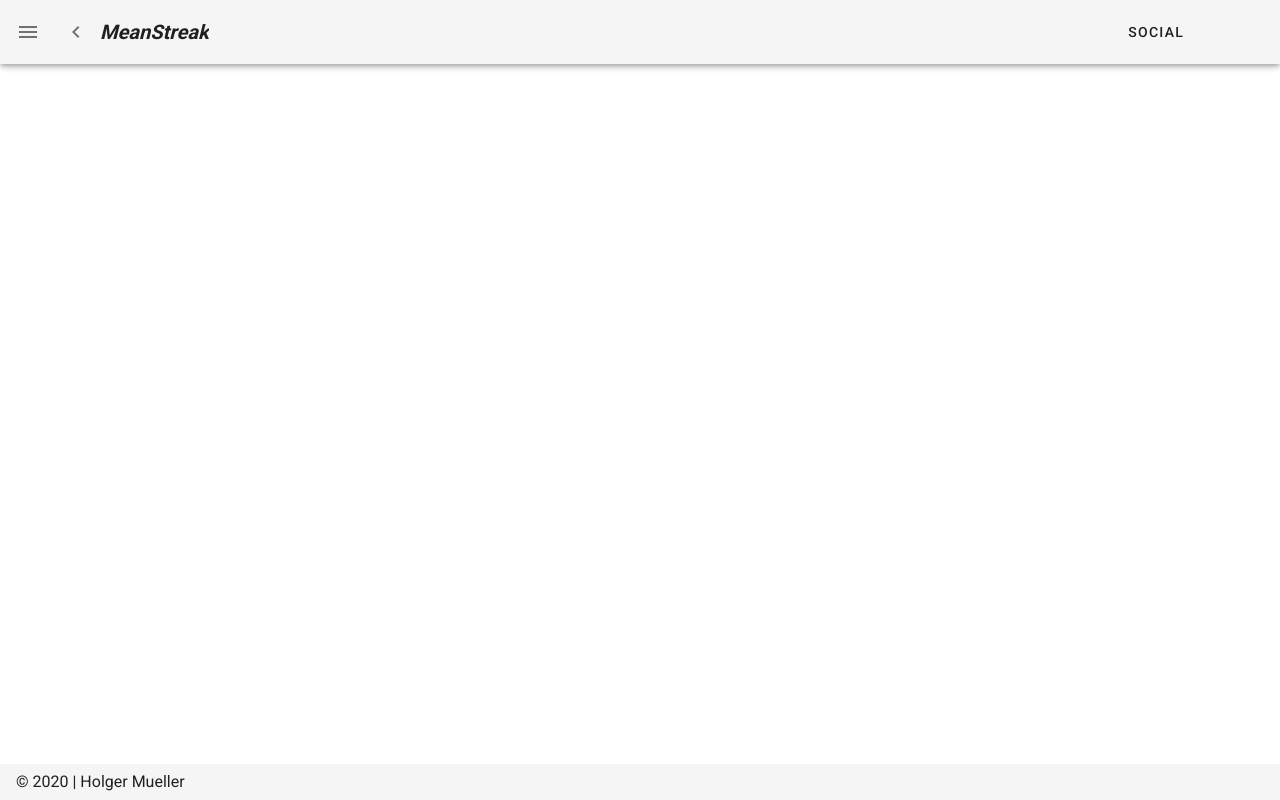
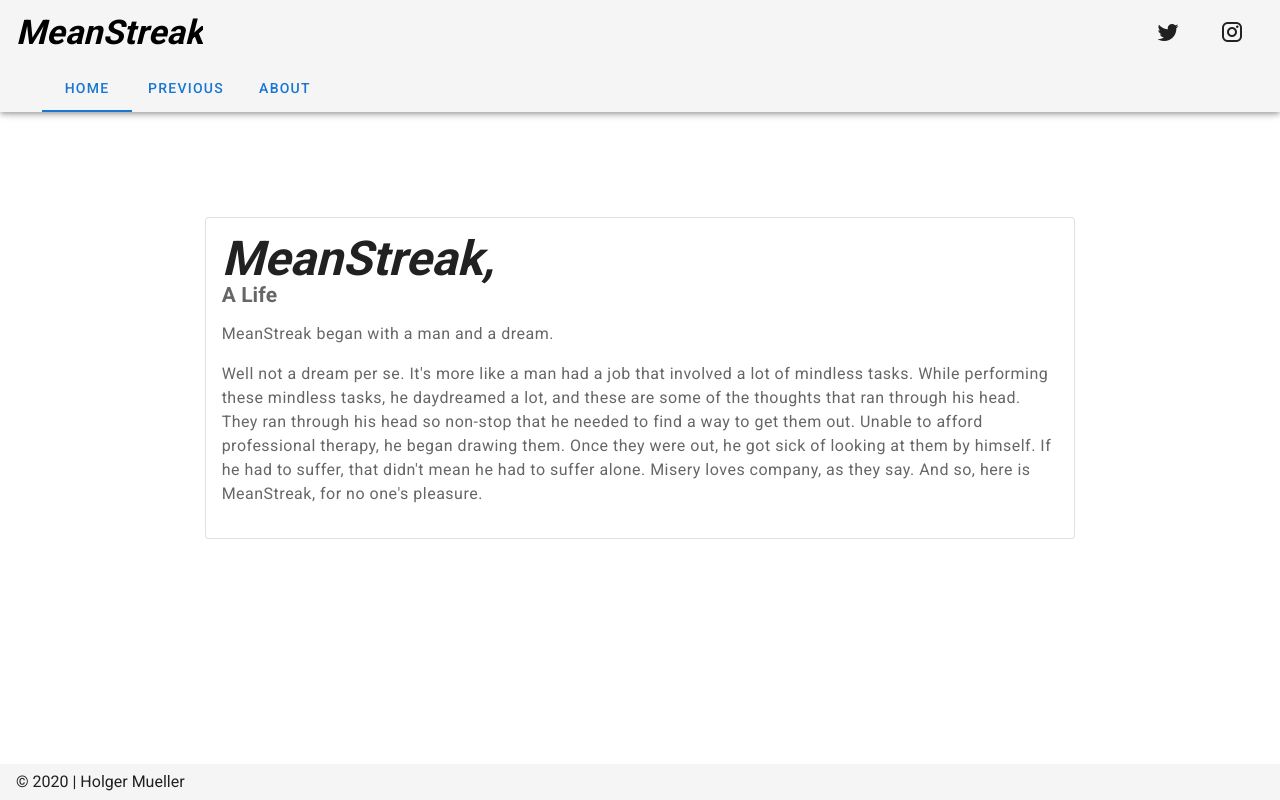
Before and after one commit to Holgermueller/meanstreakvue, a Nuxt app: page /about in a window 1280 px wide. Built offline with nearby package versions, Linux system fonts and the light colour scheme.

Commit message:
worked on nav bar

```diff
--- a/layouts/default.vue
+++ b/layouts/default.vue
@@ -1,40 +1,39 @@
 <template>
   <v-app dark>
-    <v-navigation-drawer
-      v-model="drawer"
-      :mini-variant="miniVariant"
-      :clipped="clipped"
-      fixed
-      app
-    >
-      <v-list>
-        <v-list-item
-          v-for="(item, i) in items"
-          :key="i"
-          :to="item.to"
-          router
-          exact
+    <v-app-bar app>
+      <v-toolbar-title>
+        <nuxt-link to="/">
+          <strong class="display-1 font-italic font-weight-bold name">
+            MeanStreak</strong
+          ></nuxt-link
         >
-          <v-list-item-action>
-            <v-icon>{{ item.icon }}</v-icon>
-          </v-list-item-action>
-          <v-list-item-content>
-            <v-list-item-title v-text="item.title" />
-          </v-list-item-content>
-        </v-list-item>
-      </v-list>
-    </v-navigation-drawer>
-    <v-app-bar :clipped-left="clipped" fixed app>
-      <v-app-bar-nav-icon @click.stop="drawer = !drawer" />
-      <v-btn icon @click.stop="miniVariant = !miniVariant">
-        <v-icon>mdi-{{ `chevron-${miniVariant ? 'right' : 'left'}` }}</v-icon>
+      </v-toolbar-title>
+
+      <v-spacer></v-spacer>
+      <v-btn depressed>
+        <v-icon>
+          {{ 'mdi-twitter' }}
+        </v-icon>
+      </v-btn>
+      <v-btn depressed>
+        <v-icon>
+          {{ 'mdi-instagram' }}
+        </v-icon>
       </v-btn>
 
-      <v-toolbar-title class="font-italic font-weight-bold" v-text="title" />
-
-      <v-spacer></v-spacer>
-      <v-btn depressed>Social</v-btn>
-      <v-btn depressed></v-btn>
+      <template v-slot:extension>
+        <v-tabs align-with-title class="tabs">
+          <v-tab>
+            <nuxt-link to="/">Home</nuxt-link>
+          </v-tab>
+          <v-tab>
+            <nuxt-link to="/previous/previous">Previous</nuxt-link>
+          </v-tab>
+          <v-tab>
+            <nuxt-link to="/about">About</nuxt-link>
+          </v-tab>
+        </v-tabs>
+      </template>
     </v-app-bar>
 
     <v-content>
@@ -43,35 +42,35 @@
       </v-container>
     </v-content>
 
-    <v-footer :fixed="fixed" app>
+    <v-footer app>
       <span>&copy; {{ new Date().getFullYear() }} | Holger Mueller</span>
     </v-footer>
   </v-app>
 </template>
 
 <script>
+import NavMenu from './navmenu'
+
 export default {
+  components: {
+    NavMenu
+  },
+
   data() {
-    return {
-      clipped: false,
-      drawer: false,
-      fixed: false,
-      items: [
-        {
-          icon: 'mdi-apps',
-          title: 'Welcome',
-          to: '/'
-        },
-        {
-          icon: 'mdi-chart-bubble',
-          title: 'Inspire',
-          to: '/inspire'
-        }
-      ],
-      miniVariant: false,
-      right: true,
-      title: 'MeanStreak'
-    }
+    return {}
   }
 }
 </script>
+
+<style scoped>
+.name {
+  color: black;
+}
+a {
+  text-decoration: none;
+}
+.tabs {
+  width: 100%;
+  justify-content: space-evenly;
+}
+</style>
--- /dev/null
+++ b/layouts/navmenu.vue
@@ -0,0 +1,11 @@
+<template>
+  <div class="menu">
+    <v-card> nav menu goes here </v-card>
+  </div>
+</template>
+
+<style scoped>
+.menu {
+  margin-top: 8%;
+}
+</style>
--- /dev/null
+++ b/pages/about.vue
@@ -0,0 +1,36 @@
+<template>
+  <div>
+    <v-card class="about-card" outlined>
+      <v-card-title>
+        <h1 class="font-italic font-weight-bold display-2">MeanStreak,</h1>
+      </v-card-title>
+
+      <v-card-subtitle>
+        <h2>A Life</h2>
+      </v-card-subtitle>
+      <v-card-text>
+        <p class="body-1">
+          MeanStreak began with a man and a dream.
+        </p>
+        <p class="body-1">
+          Well not a dream per se. It's more like a man had a job that involved
+          a lot of mindless tasks. While performing these mindless tasks, he
+          daydreamed a lot, and these are some of the thoughts that ran through
+          his head. They ran through his head so non-stop that he needed to find
+          a way to get them out. Unable to afford professional therapy, he began
+          drawing them. Once they were out, he got sick of looking at them by
+          himself. If he had to suffer, that didn't mean he had to suffer alone.
+          Misery loves company, as they say. And so, here is MeanStreak, for no
+          one's pleasure.
+        </p>
+      </v-card-text>
+    </v-card>
+  </div>
+</template>
+
+<style scoped>
+.about-card {
+  width: 75%;
+  margin: 8% auto;
+}
+</style>
--- a/pages/index.vue
+++ b/pages/index.vue
@@ -1,25 +1,35 @@
 <template>
-  <v-layout column justify-center align-center>
-    <v-flex xs12 sm8 md6>
-      <div class="text-left">
+  <div id="welcomeToMeanStreak">
+    <div class="text-left welcome">
       <h1 class="font-italic font-weight-bold">Welcome to MeanStreak</h1>
-        <h3>The cartoon strip no one aske for!</h3>
+      <h3>The cartoon strip no one asked for!</h3>
     </div>
-      <v-card>
+    <v-card class="index-card">
       <v-card-title class="headline">
-          Welcome to the Vuetify + Nuxt.js template
+        Name for first cartoon
       </v-card-title>
       <v-card-text>
         <h1>Image will appear here!!</h1>
       </v-card-text>
       <v-card-actions> </v-card-actions>
     </v-card>
-    </v-flex>
-  </v-layout>
+  </div>
 </template>
 
 <script>
 export default {
-  components: {}
+  components: {},
+
+  asyncData() {}
 }
 </script>
+
+<style scoped>
+.welcome {
+  margin-left: 8%;
+}
+.index-card {
+  width: 75%;
+  margin: 5% auto;
+}
+</style>
--- a/pages/inspire.vue
+++ /dev/null
@@ -1,19 +0,0 @@
-<template>
-  <v-layout>
-    <v-flex class="text-center">
-      <img
-        src="/v.png"
-        alt="Vuetify.js"
-        class="mb-5"
-      >
-      <blockquote class="blockquote">
-        &#8220;First, solve the problem. Then, write the code.&#8221;
-        <footer>
-          <small>
-            <em>&mdash;John Johnson</em>
-          </small>
-        </footer>
-      </blockquote>
-    </v-flex>
-  </v-layout>
-</template>
--- /dev/null
+++ b/pages/previous/_singlePostId/index.vue
@@ -0,0 +1,9 @@
+<template>
+  <div>A single post will appear here.</div>
+</template>
+
+<script>
+export default {}
+</script>
+
+<style scoped></style>
--- /dev/null
+++ b/pages/previous/previous.vue
@@ -0,0 +1,26 @@
+<template>
+  <div id="previous">
+    <div class="page-title">
+      <h1>Archives</h1>
+      <p>Check out previous posts here!*</p>
+
+      <small
+        >* We cannot guarantee you'll find any of these posts
+        entertaining.</small
+      >
+    </div>
+
+    <v-card>
+      <v-card-title
+        >A series of cards will appear here linking to pages wiht the actual
+        cartoon.
+      </v-card-title>
+    </v-card>
+  </div>
+</template>
+
+<style scoped>
+.page-title {
+  margin: 4% 8%;
+}
+</style>
```
Lines whose indentation alone changed are shown as unchanged.
